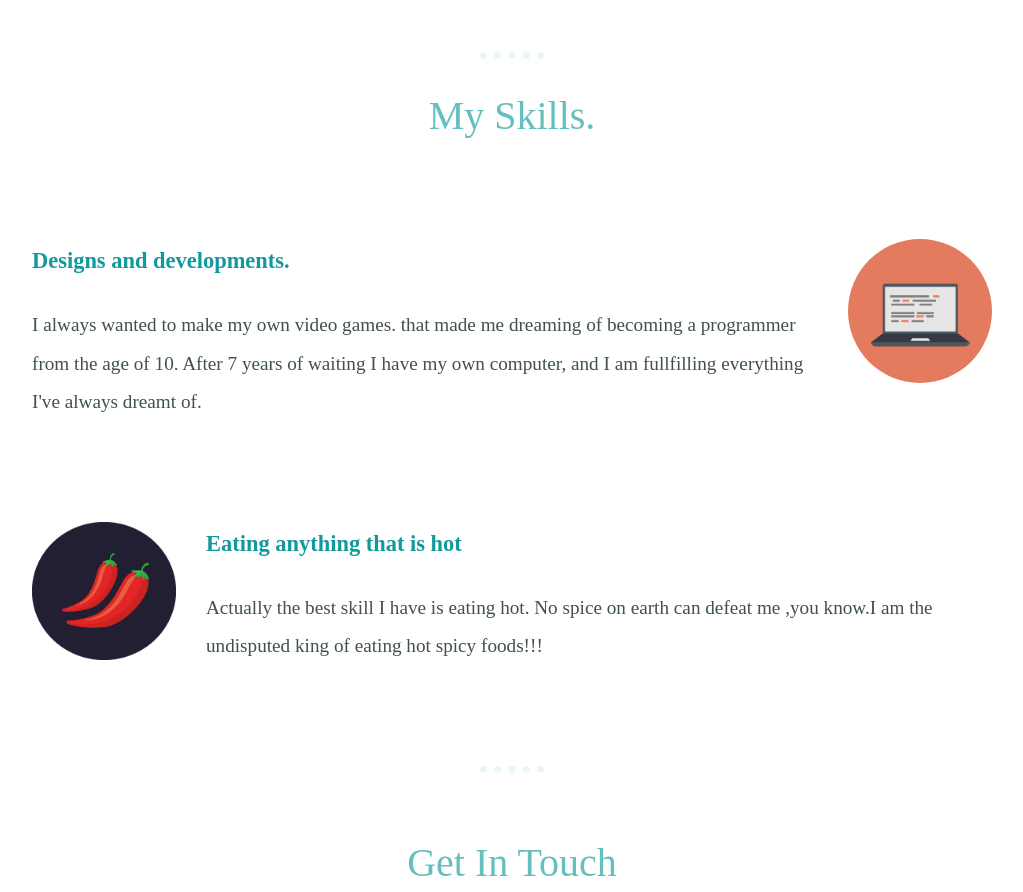
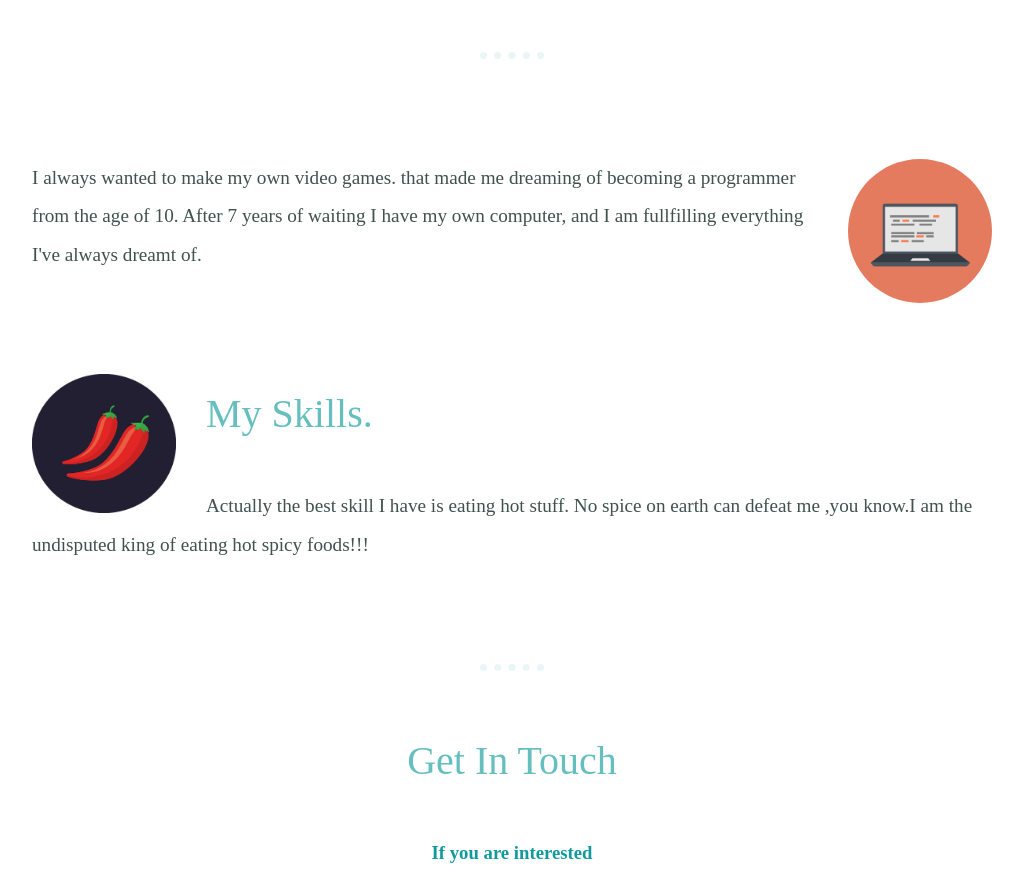
Before and after one commit to rahatRP/rahat, a plain HTML site: page index.html in a window 1280 px wide. Shown: the part 1109-2001 px from the top of the page, without its empty margins (128-1151 px from the left). Drawn offline with Linux system fonts and the light colour scheme.

Commit message:
Update index.html

```diff
--- a/index.html
+++ b/index.html
@@ -32,10 +32,9 @@
       </div>
       <hr />
       <div class="skills">
-        <h2>My Skills.</h2>
+
         <div class="skill-row">
           <img class="computer" src="images/computer.png" alt="" />
-          <h3>Designs and developments.</h3>
           <p>
             I always wanted to make my own video games. that made me dreaming of
             becoming a programmer from the age of 10. After 7 years of waiting I
@@ -49,9 +48,9 @@
             src="images/chillies.png"
             alt="chillie has gone to florida"
           />
-          <h3>Eating anything that is hot</h3>
+          <h2>My Skills.</h2>
           <p>
-            Actually the best skill I have is eating hot. No spice on earth can
+            Actually the best skill I have is eating hot stuff. No spice on earth can
             defeat me ,you know.I am the undisputed king of eating hot spicy
             foods!!!
           </p>
```
